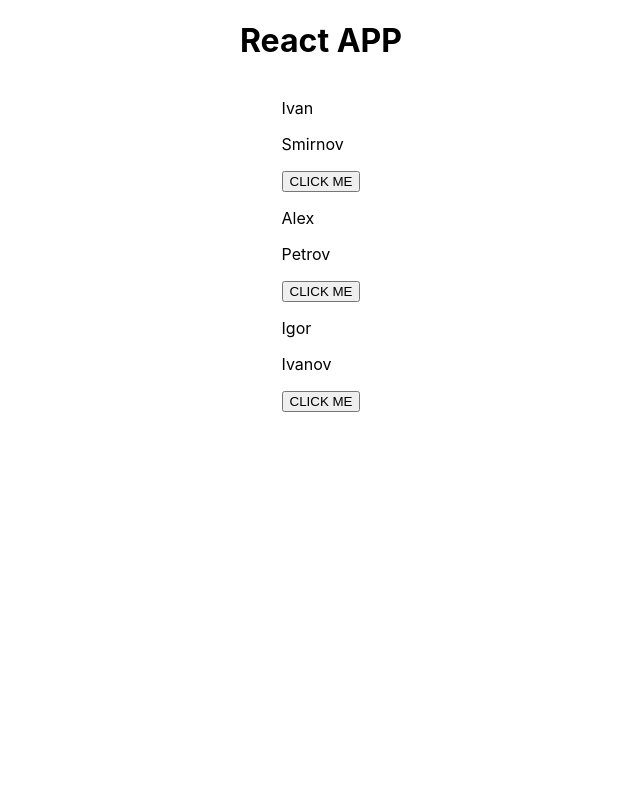
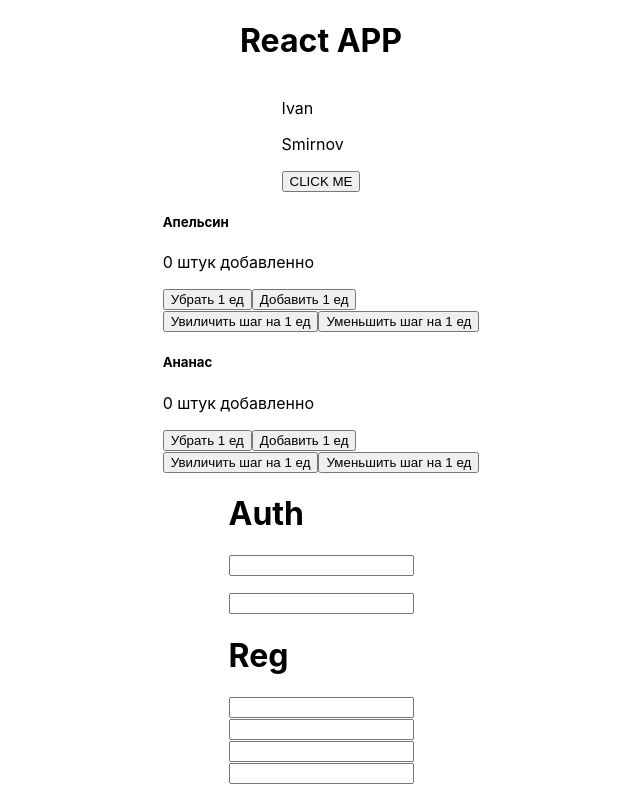
Before and after one commit to ukonsas28/react_course_2022, a React (Create React App) app: page / in a window 1280 px wide. Shown: the top 792 px of the page, without its empty margins (319-959 px from the left). Built offline with nearby package versions, Linux system fonts and the light colour scheme.

Commit message:
example cildren and image

```diff
--- a/src/App.css
+++ b/src/App.css
@@ -5,8 +5,3 @@
   justify-content: center;
   align-items: center;
 }
-/* .name_wrapper {
-  display: flex;
-  justify-content: center;
-  align-content: center;
-} */
--- a/src/App.tsx
+++ b/src/App.tsx
@@ -1,14 +1,29 @@
 import React from 'react';
-
 import './App.css';
+import Counter from './Counter';
+import Form from './Form';
+import Input from './Input';
 import NameComponent from './NameComponent';
+import logo from './logo512.png';
 
 const App = () => (
   <div className="wrapper">
     <h1>React APP</h1>
     <NameComponent firstName="Ivan" lastName="Smirnov" />
-    <NameComponent firstName="Alex" lastName="Petrov" />
-    <NameComponent firstName="Igor" lastName="Ivanov" />
+    <Counter title="Апельсин" />
+    <Counter title="Ананас" />
+    <Form title="Auth">
+      <Input />
+      <Input />
+    </Form>
+    <Form title="Reg">
+      <Input />
+      <Input />
+      <Input />
+      <Input />
+    </Form>
+    <img src={logo} alt="test" />
+    <img src="/image/logo192.png" alt="test2" />
   </div>
 );
 
--- /dev/null
+++ b/src/Counter.tsx
@@ -0,0 +1,47 @@
+import React from 'react';
+
+type CounterPropsType = {
+  title: string;
+};
+
+const Counter = (props: CounterPropsType) => {
+  const { title } = props;
+
+  const [count, setCount] = React.useState(0);
+  const [step, setStep] = React.useState(1);
+
+  console.log('render', title);
+
+  const addHandler = () => {
+    setCount(count + step);
+  };
+
+  const removeHandler = () => {
+    setCount(count - step);
+  };
+
+  return (
+    <div>
+      <h5>{title}</h5>
+      <p>{`${count} штук добавленно`}</p>
+      <div>
+        <button type="button" onClick={removeHandler}>
+          {`Убрать ${step} ед`}
+        </button>
+        <button type="button" onClick={addHandler}>
+          {`Добавить ${step} ед`}
+        </button>
+      </div>
+      <div>
+        <button type="button" onClick={() => setStep(step + 1)}>
+          Увиличить шаг на 1 ед
+        </button>
+        <button type="button" onClick={() => setStep(step - 1)}>
+          Уменьшить шаг на 1 ед
+        </button>
+      </div>
+    </div>
+  );
+};
+
+export default Counter;
--- /dev/null
+++ b/src/Form.tsx
@@ -0,0 +1,14 @@
+import React from 'react';
+
+type FormPropsType = {
+  title: string;
+};
+
+const Form: React.FC<FormPropsType> = ({ title, children }) => (
+  <div>
+    <h1>{title}</h1>
+    <div className="form_inputs">{children}</div>
+  </div>
+);
+
+export default Form;
--- /dev/null
+++ b/src/Input.tsx
@@ -0,0 +1,9 @@
+import React from 'react';
+
+const Input = () => (
+  <label htmlFor="1">
+    <input id="1" />
+  </label>
+);
+
+export default Input;
--- a/src/index.css
+++ b/src/index.css
@@ -1,13 +1,18 @@
 body {
   margin: 0;
-  font-family: -apple-system, BlinkMacSystemFont, 'Segoe UI', 'Roboto', 'Oxygen',
-    'Ubuntu', 'Cantarell', 'Fira Sans', 'Droid Sans', 'Helvetica Neue',
-    sans-serif;
+  font-family: -apple-system, BlinkMacSystemFont, 'Segoe UI', 'Roboto', 'Oxygen', 'Ubuntu',
+    'Cantarell', 'Fira Sans', 'Droid Sans', 'Helvetica Neue', sans-serif;
   -webkit-font-smoothing: antialiased;
   -moz-osx-font-smoothing: grayscale;
 }
 
 code {
-  font-family: source-code-pro, Menlo, Monaco, Consolas, 'Courier New',
-    monospace;
+  font-family: source-code-pro, Menlo, Monaco, Consolas, 'Courier New', monospace;
 }
+
+.form_inputs {
+  display: flex;
+  flex-direction: column;
+  justify-content: space-between;
+  height: 60px;
+}
```
Also changed, not shown: public/image/logo192.png (renamed from public/logo192.png), src/logo512.png (renamed from public/logo512.png).
